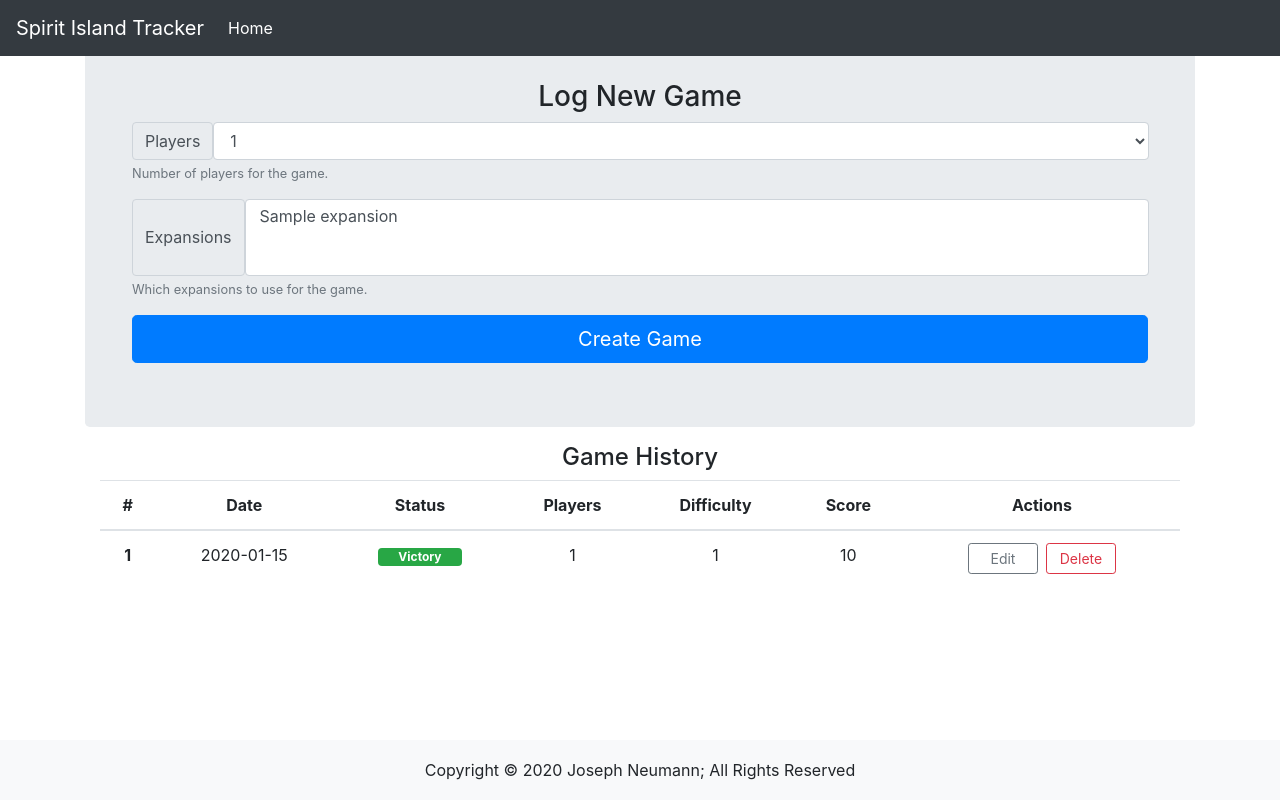
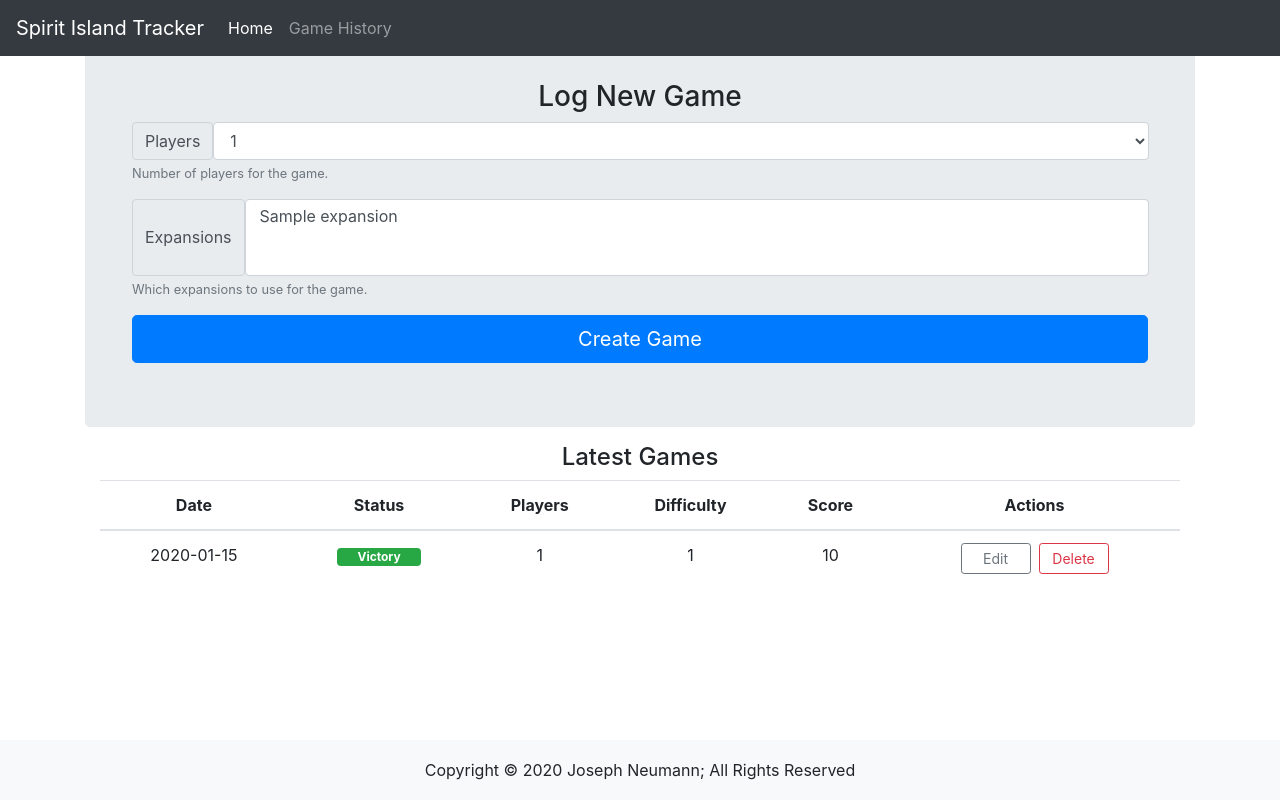
Before and after one commit to josephneumann/spirit-island-logger, a Flask app: page / in a window 1280 px wide. Run offline with Flask 2, Linux system fonts and the light colour scheme; tables that the repository leaves empty hold one stand-in row (values such as "Sample post"); some libraries are stand-ins or nearby versions.

Commit message:
Simplify game history on index page.  Create game history dedicated page

```diff
--- a/app/routes.py
+++ b/app/routes.py
@@ -15,7 +15,7 @@ from app.forms import CreateGameForm, EditGameForm, ScoreGameForm, RandomizeGame
 @app.route("/", methods=["GET", "POST"])
 @app.route("/index", methods=["GET", "POST"])
 def index():
-    games = Game.query.order_by(Game.id.desc()).all()
+    games = Game.query.order_by(Game.date.desc()).limit(5)  # Only Retrieve Latest 5 Games
     form = CreateGameForm()
     form.expansions.choices = [
         (e.id, e.name) for e in Expansion.query.filter(Expansion.id != "base").all()
@@ -29,9 +29,15 @@ def index():
         db.session.commit()
         return redirect(url_for("edit_game", game_id=new_game.id))
     for error in form.errors:
-        flash("{}: {}".format(error.capitalize(),form.errors[error][0]), "danger")
+        flash("{}: {}".format(error.capitalize(), form.errors[error][0]), "danger")
 
     return render_template("index.html", title="Home", games=games, form=form)
+
+
+@app.route("/games")
+def games():
+    games = Game.query.order_by(Game.id.desc()).all()
+    return render_template("games.html", title="Home", games=games)
 
 
 @app.route("/game/<game_id>/edit", methods=["GET", "POST"])
@@ -115,7 +121,7 @@ def edit_game(game_id):
         form.notes.data = gm.notes
 
     for error in form.errors:
-        flash("{}: {}".format(error.capitalize(),form.errors[error][0]), "danger")
+        flash("{}: {}".format(error.capitalize(), form.errors[error][0]), "danger")
     return render_template("edit_game.html", title="Edit Game", game=gm, form=form)
 
 
@@ -140,13 +146,11 @@ def score_game(game_id):
         db.session.add(gm)
         db.session.commit()
 
-        flash("Game score: {}".format(gm.score),"success")
+        flash("Game score: {}".format(gm.score), "success")
         return redirect(url_for("edit_game", game_id=gm.id))
     for error in form.errors:
-        flash("{}: {}".format(error.capitalize(),form.errors[error][0]), "danger")
-    return render_template(
-        "score_game.html", title="Score Game", game=gm, form=form
-    )
+        flash("{}: {}".format(error.capitalize(), form.errors[error][0]), "danger")
+    return render_template("score_game.html", title="Score Game", game=gm, form=form)
 
 
 @app.route("/game/<game_id>/delete")
@@ -182,9 +186,11 @@ def randomize_game(game_id):
         db.session.add(gm)
         db.session.commit()
         if form.force.data:
-            flash("Game randomized - existing game configuration overwritten","success")
+            flash(
+                "Game randomized - existing game configuration overwritten", "success"
+            )
         else:
-            flash("Game randomized - existing game configuration conserved","success")
+            flash("Game randomized - existing game configuration conserved", "success")
         return redirect(url_for("edit_game", game_id=gm.id))
     elif request.method == "GET":
         form.use_thematic_boards.data = gm.is_thematic if gm.boards else True
@@ -194,5 +200,5 @@ def randomize_game(game_id):
         form.use_adversary.data = False
         form.adversary_max_difficulty.data = "10"
     for error in form.errors:
-        flash("{}: {}".format(error.capitalize(),form.errors[error][0]), "danger")
+        flash("{}: {}".format(error.capitalize(), form.errors[error][0]), "danger")
     return render_template("randomize_game.html", game=gm, form=form)
--- a/app/templates/base.html
+++ b/app/templates/base.html
@@ -25,6 +25,9 @@
             <ul class="navbar-nav mr-auto">
                 <li class="nav-item {% if request.endpoint == 'index' %}active{% else %}{% endif %}">
                     <a class="nav-link" href="{{ url_for('index') }}">Home</a>
+                </li>
+                <li class="nav-item {% if request.endpoint == 'games' %}active{% else %}{% endif %}">
+                    <a class="nav-link" href="{{ url_for('games') }}">Game History</a>
                 </li>
             </ul>
         </div>
--- a/app/templates/index.html
+++ b/app/templates/index.html
@@ -27,11 +27,12 @@
         </section>
         <div class="container">
         <div class="text-center">
-            <h4>Game History</h4>
+            <h4>Latest Games</h4>
         </div>
+        {% block game_table %}
             <table class="table">
                 <thead class="text-center">
-                <th scope="col">#</th>
+{#                <th scope="col">#</th>#}
                 <th scope="col">Date</th>
                 <th scope="col">Status</th>
                 <th scope="col">Players</th>
@@ -42,7 +43,7 @@
                 <tbody>
                 {% for game in games %}
                     <tr class="text-center">
-                        <th scope="row">{{ game.id }}</th>
+{#                        <th scope="row">{{ game.id }}</th>#}
                         <td>{{ game.date }}</td>
                         <td><span
                                 class="badge {% if not game.is_complete %} badge-danger {% elif game.is_victory %} badge-success {% else %} badge-secondary {% endif %}"
@@ -70,6 +71,7 @@
                 {% endfor %}
                 </tbody>
             </table>
+        {% endblock %}
         </div>
     </main>
 {% endblock %}
```
Also changed, not shown: app/templates/games.html (added, +11 -0 lines).
